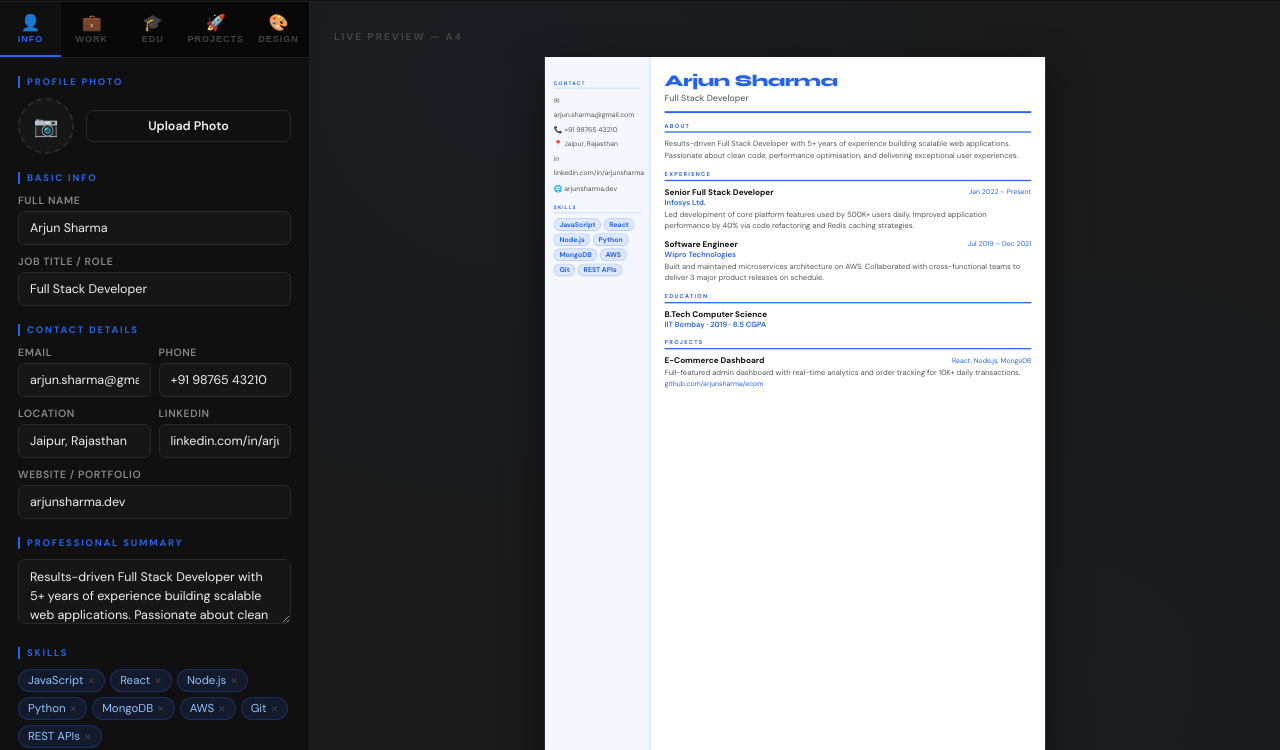
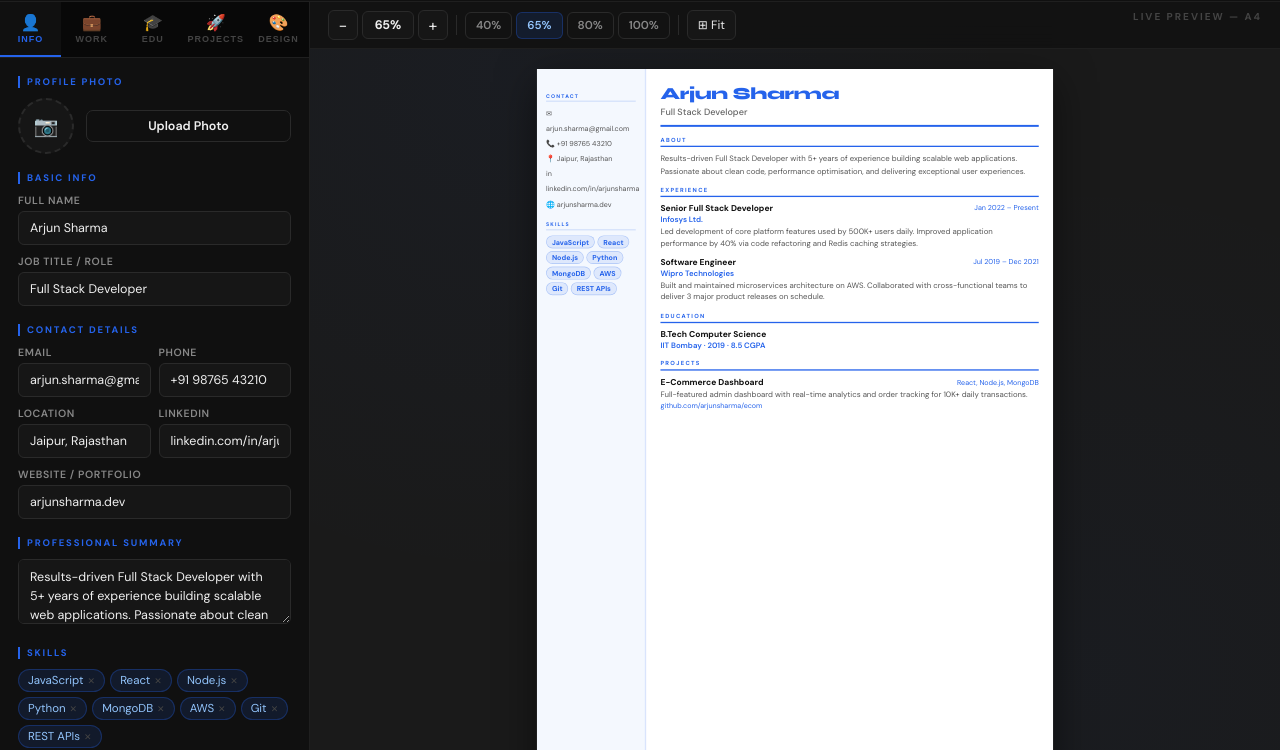
Before and after one commit to Suraj-jangid121/resume, a plain HTML site: page builder.html in a window 1280 px wide. Shown: the part 50-800 px from the top of the page. Drawn offline with Linux system fonts and the light colour scheme.

Commit message:
Update builder.html

```diff
--- a/builder.html
+++ b/builder.html
@@ -235,16 +235,63 @@ input[type="range"]::-webkit-slider-thumb{
 
 /* ────────────────── PREVIEW ────────────────── */
 .preview{
-  flex:1;background:#1a1a1a;overflow-y:auto;
+  flex:1;background:#1a1a1a;overflow-y:auto;overflow-x:hidden;
   display:flex;flex-direction:column;align-items:center;
-  padding:28px 20px;
+  padding:0 0 40px;
   background-image:
     radial-gradient(circle at 20% 10%, rgba(37,99,235,0.04) 0%, transparent 50%),
     radial-gradient(circle at 80% 90%, rgba(37,99,235,0.03) 0%, transparent 50%);
+  position:relative;
 }
+
+/* Zoom toolbar — sticky at top of preview pane */
+.zoom-bar{
+  position:sticky;top:0;z-index:20;
+  width:100%;
+  background:rgba(18,18,18,0.92);
+  backdrop-filter:blur(12px);
+  border-bottom:1px solid var(--border);
+  display:flex;align-items:center;justify-content:space-between;
+  padding:8px 18px;
+  gap:10px;
+}
+.zoom-controls{display:flex;align-items:center;gap:4px;}
+.zoom-btn{
+  width:30px;height:30px;border-radius:6px;
+  background:var(--surface2);border:1px solid var(--border2);
+  color:var(--text);font-size:16px;
+  cursor:pointer;display:flex;align-items:center;justify-content:center;
+  transition:all 0.15s;flex-shrink:0;font-family:'DM Sans',sans-serif;
+}
+.zoom-btn:hover{background:var(--border2);border-color:#3a3a3a;}
+.zoom-btn:active{transform:scale(0.93);}
+.zoom-val{
+  min-width:52px;text-align:center;
+  font-size:12.5px;font-weight:700;color:var(--text);
+  background:var(--surface2);border:1px solid var(--border2);
+  border-radius:6px;padding:5px 8px;
+  font-family:'DM Sans',sans-serif;
+}
+.zoom-sep{width:1px;height:20px;background:var(--border2);margin:0 4px;}
+.zoom-preset{
+  padding:5px 10px;border-radius:6px;
+  background:transparent;border:1px solid var(--border2);
+  color:var(--muted);font-size:11.5px;font-weight:600;cursor:pointer;
+  transition:all 0.15s;font-family:'DM Sans',sans-serif;
+}
+.zoom-preset:hover{background:var(--surface2);color:var(--text);}
+.zoom-preset.active{background:var(--blue-dim);border-color:var(--blue-border);color:#93c5fd;}
+
 .preview-label{
   font-size:10px;font-weight:700;letter-spacing:2px;text-transform:uppercase;
-  color:var(--faint);margin-bottom:14px;align-self:flex-start;padding-left:4px;
+  color:var(--faint);padding:18px 18px 0;align-self:flex-start;
+}
+
+/* Paper wrapper — handles scrollable space around the scaled paper */
+.paper-wrap{
+  display:flex;justify-content:center;
+  padding:20px 20px 0;
+  width:100%;
 }
 
 .paper{
@@ -253,20 +300,18 @@ input[type="range"]::-webkit-slider-thumb{
   color:#111;
   font-family:'DM Sans',sans-serif;
   box-shadow:0 0 0 1px rgba(0,0,0,0.06),0 20px 60px rgba(0,0,0,0.5);
-  transform:scale(0.63);
   transform-origin:top center;
   flex-shrink:0;
-  /* keeps layout from collapsing after scale */
-  margin-bottom: calc((297mm * 0.63) - 297mm);
+  transition:transform 0.2s ease, margin-bottom 0.2s ease;
 }
 
 /* ────────────────── PRINT ────────────────── */
 @media print{
-  .topbar,.sidebar{display:none!important;}
+  .topbar,.sidebar,.zoom-bar,.preview-label{display:none!important;}
   .layout{display:block!important;height:auto!important;}
   .preview{padding:0!important;background:#fff!important;display:block!important;}
+  .paper-wrap{padding:0!important;}
   .paper{transform:none!important;box-shadow:none!important;width:100%!important;margin:0!important;}
-  .preview-label{display:none!important;}
 }
 
 /* ────────────────── RESPONSIVE ────────────────── */
@@ -274,8 +319,7 @@ input[type="range"]::-webkit-slider-thumb{
   body{overflow:auto;}
   .layout{flex-direction:column;overflow:visible;}
   .sidebar{width:100%;min-width:unset;max-height:52vh;overflow-y:auto;}
-  .paper{transform:scale(0.4);transform-origin:top center;}
-  .preview{padding:12px 6px;}
+  .preview{padding:0 0 40px;}
 }
 </style>
 </head>
@@ -413,9 +457,30 @@ input[type="range"]::-webkit-slider-thumb{
   </div><!-- /sidebar -->
 
   <!-- PREVIEW PANE -->
-  <div class="preview">
-    <div class="preview-label">Live Preview — A4</div>
-    <div class="paper" id="paper"></div>
+  <div class="preview" id="previewPane">
+
+    <!-- Zoom toolbar -->
+    <div class="zoom-bar">
+      <div class="zoom-controls">
+        <button class="zoom-btn" onclick="changeZoom(-10)" title="Zoom out">−</button>
+        <div class="zoom-val" id="zoomVal">65%</div>
+        <button class="zoom-btn" onclick="changeZoom(+10)" title="Zoom in">+</button>
+        <div class="zoom-sep"></div>
+        <button class="zoom-preset" onclick="setZoom(40)"  id="zp-40">40%</button>
+        <button class="zoom-preset" onclick="setZoom(65)"  id="zp-65">65%</button>
+        <button class="zoom-preset active" onclick="setZoom(80)"  id="zp-80">80%</button>
+        <button class="zoom-preset" onclick="setZoom(100)" id="zp-100">100%</button>
+        <div class="zoom-sep"></div>
+        <button class="zoom-btn" onclick="fitToPane()" title="Fit to window" style="width:auto;padding:0 10px;font-size:12px;gap:4px;">⊞ Fit</button>
+      </div>
+      <div class="preview-label" style="padding:0;margin:0;">Live Preview — A4</div>
+    </div>
+
+    <!-- Paper wrapper -->
+    <div class="paper-wrap" id="paperWrap">
+      <div class="paper" id="paper"></div>
+    </div>
+
   </div>
 
 </div><!-- /layout -->
@@ -745,7 +810,85 @@ function render(){
   p.style.fontSize=fs+"px";
 }
 
+/* ═══════════════════════════ ZOOM ═══════════════════════════ */
+var zoom = 65; // default %
+
+function applyZoom(z){
+  zoom = Math.min(150, Math.max(25, z));
+  var scale = zoom / 100;
+  var paper = document.getElementById("paper");
+  var paperW = 794; // px width of the paper
+
+  // Apply scale transform
+  paper.style.transform = "scale(" + scale + ")";
+  paper.style.transformOrigin = "top center";
+
+  // Compensate for scale so paper-wrap has correct height
+  // Actual rendered height = natural height * scale
+  // Natural paper height ~ 297mm ≈ 1123px (96dpi)
+  var naturalH = paper.scrollHeight || 1123;
+  var scaledH = naturalH * scale;
+  var marginCorrection = scaledH - naturalH;
+  paper.style.marginBottom = marginCorrection + "px";
+
+  // If zoom > ~85% paper may overflow horizontally — allow horizontal scroll
+  var wrap = document.getElementById("paperWrap");
+  var previewW = document.getElementById("previewPane").offsetWidth;
+  var scaledW = paperW * scale;
+  if(scaledW > previewW - 40){
+    wrap.style.justifyContent = "flex-start";
+    wrap.style.paddingLeft = "20px";
+    wrap.style.overflowX = "auto";
+  } else {
+    wrap.style.justifyContent = "center";
+    wrap.style.paddingLeft = "20px";
+    wrap.style.overflowX = "visible";
+  }
+
+  // Update displayed value
+  document.getElementById("zoomVal").textContent = zoom + "%";
+
+  // Highlight matching preset button
+  [40,65,80,100].forEach(function(v){
+    var el = document.getElementById("zp-"+v);
+    if(el) el.classList.toggle("active", v === zoom);
+  });
+}
+
+function changeZoom(delta){ applyZoom(zoom + delta); }
+function setZoom(z){ applyZoom(z); }
+
+function fitToPane(){
+  var paneW = document.getElementById("previewPane").offsetWidth;
+  var paneH = document.getElementById("previewPane").offsetHeight - 60; // minus zoom bar
+  var paperW = 794;
+  var paperH = 1123;
+  var scaleW = (paneW - 60) / paperW;
+  var scaleH = (paneH - 60) / paperH;
+  var best = Math.floor(Math.min(scaleW, scaleH) * 100);
+  applyZoom(Math.min(100, best));
+}
+
+// Mouse-wheel zoom over the preview pane
+document.getElementById("previewPane").addEventListener("wheel", function(e){
+  if(e.ctrlKey || e.metaKey){
+    e.preventDefault();
+    changeZoom(e.deltaY < 0 ? +5 : -5);
+  }
+}, { passive: false });
+
+// Keyboard shortcuts: Ctrl+= / Ctrl+- / Ctrl+0
+document.addEventListener("keydown", function(e){
+  if(e.ctrlKey || e.metaKey){
+    if(e.key === "=" || e.key === "+"){  e.preventDefault(); changeZoom(+10); }
+    if(e.key === "-"){                   e.preventDefault(); changeZoom(-10); }
+    if(e.key === "0"){                   e.preventDefault(); fitToPane(); }
+  }
+});
+
 init();
+// Apply default zoom after init so paper content is rendered first
+setTimeout(function(){ applyZoom(65); }, 50);
 </script>
 </body>
 </html>
```
